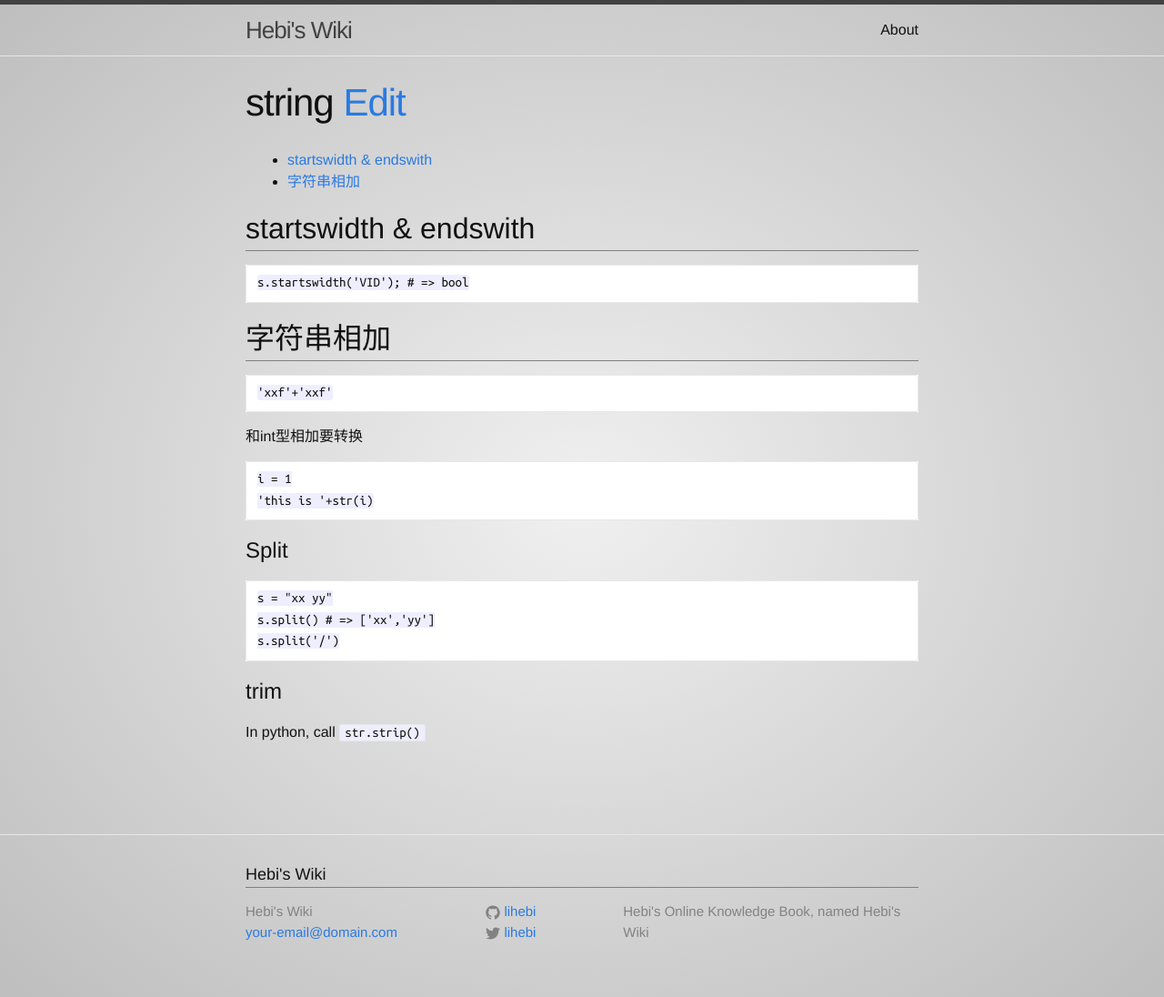
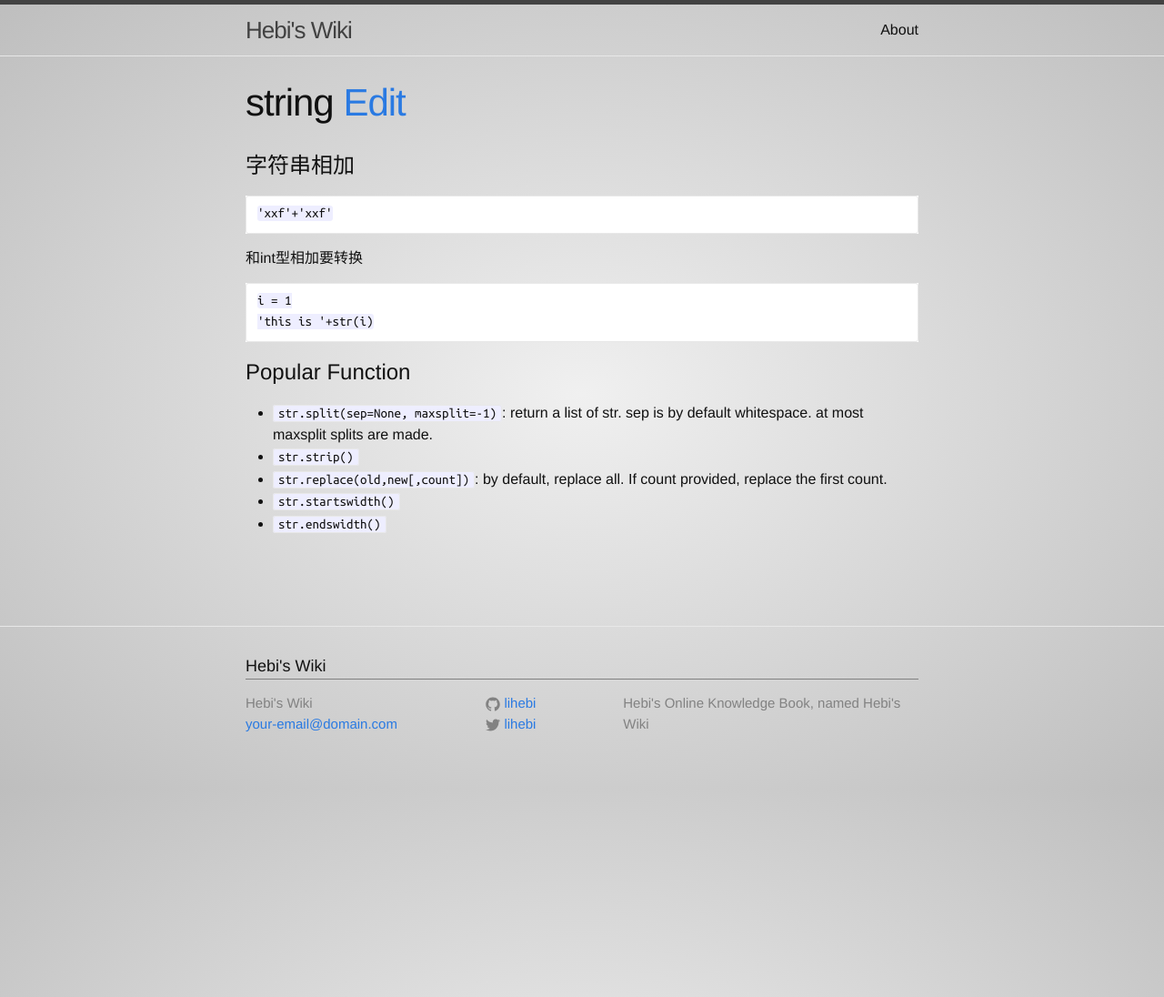
Before and after one commit to lihebi/wiki-old, a Jekyll site: the page built from _wiki/language/script-languages/python/string.md, in a window 1280 px wide. Shown: the whole page at 91% size. Built offline with Jekyll 4.4.1, drawn with Linux system fonts in a browser that asks for light colours; nearby versions of some CDN libraries; Markdown is read by kramdown in place of the engine named in the settings; a style sheet for code colours, icons or effects is not loaded.

Commit message:
Restructure

````diff
--- a/_wiki/language/script-languages/python/string.md
+++ b/_wiki/language/script-languages/python/string.md
@@ -2,13 +2,9 @@
 title: string
 ---
 
-## startswidth & endswith
-```python
-s.startswidth('VID'); # => bool
-```
+字符串相加
+==========
 
-
-## 字符串相加
 ```python
 'xxf'+'xxf'
 ```
@@ -19,16 +15,13 @@ i = 1
 'this is '+str(i)
 ```
 
-Split
-=====
+Popular Function
+================
 
-```python
-s = "xx yy"
-s.split() # => ['xx','yy']
-s.split('/')
-```
-
-trim
-====
-
-In python, call `str.strip()`
+* `str.split(sep=None, maxsplit=-1)`: return a list of str.
+sep is by default whitespace. at most maxsplit splits are made.
+* `str.strip()`
+* `str.replace(old,new[,count])`: by default, replace all.
+If count provided, replace the first count.
+* `str.startswidth()`
+* `str.endswidth()`
````
